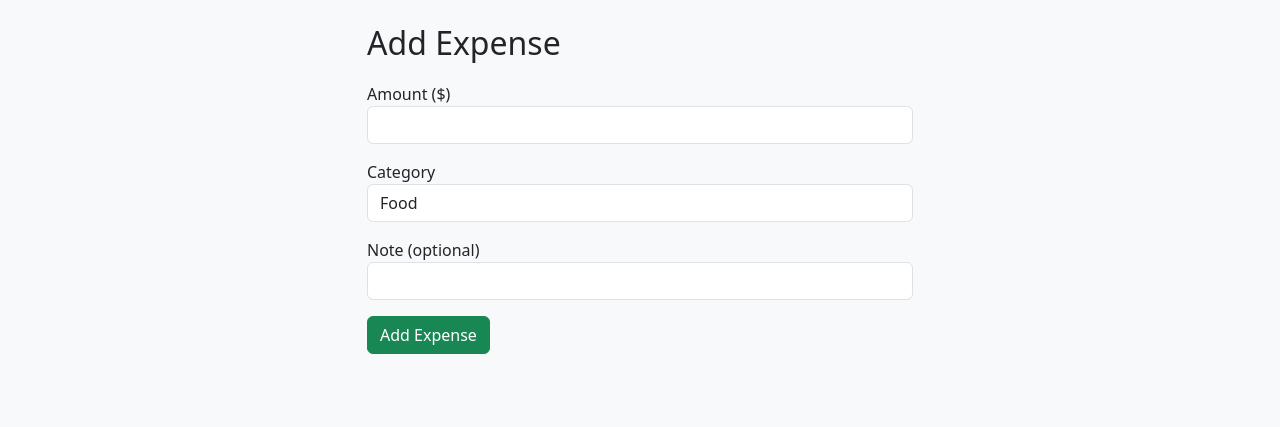
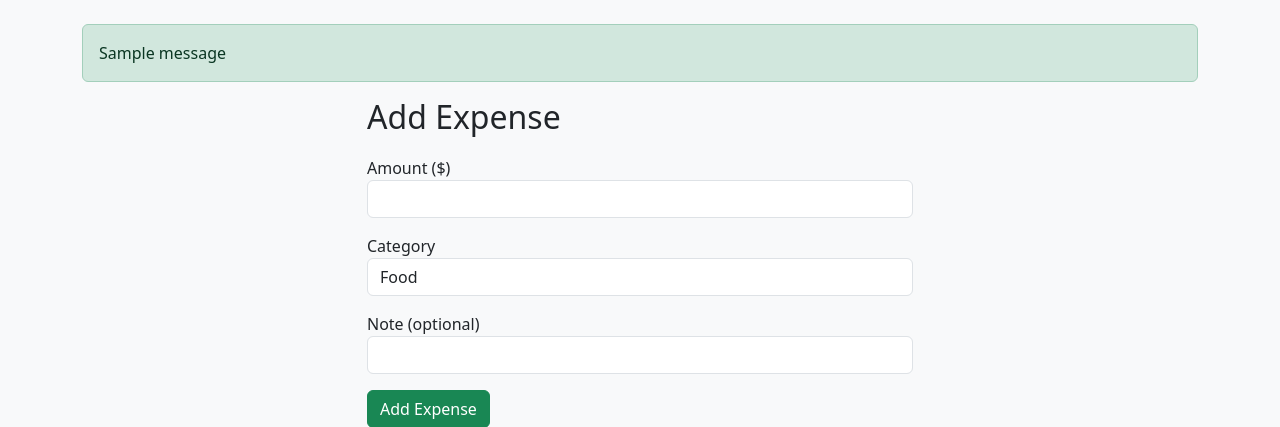
Before and after one commit to Abdullah-819/Expense_Tracker_Python, a Flask app: page /add-expense in a window 1280 px wide. Shown: the part 56-483 px from the top of the page. Run offline with Flask 3, Linux system fonts and the light colour scheme; the visitor is signed in with stand-in values (Sample User, id 1); tables that the repository leaves empty hold one stand-in row (values such as "Sample post"); one stand-in notice (Sample message) is shown.

Commit message:
Expense.html updated

```diff
--- a/templates/base.html
+++ b/templates/base.html
@@ -28,6 +28,15 @@
 </nav>
 
 <div class="container mt-4">
+
+    {% with messages = get_flashed_messages(with_categories=true) %}
+      {% if messages %}
+        {% for category, message in messages %}
+          <div class="alert alert-{{ category }}">{{ message }}</div>
+        {% endfor %}
+      {% endif %}
+    {% endwith %}
+
     {% block content %}{% endblock %}
 </div>
 
```
